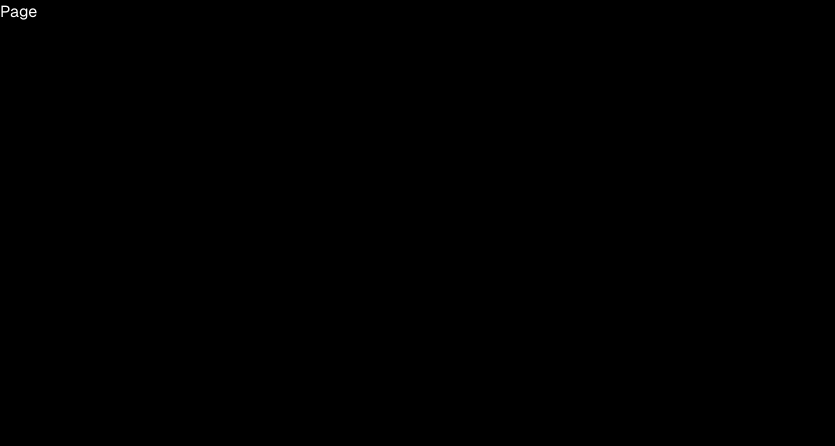
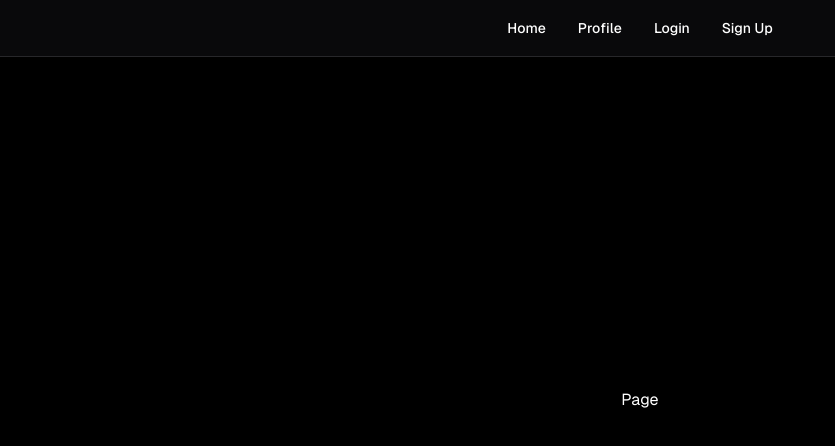
Before and after one commit to alihamasdev/next-mongo-auth, a Next.js app: page / in a window 1280 px wide. Shown: the top 446 px of the page, without its empty margins (0-835 px from the left). Built offline with nearby package versions, Linux system fonts and the light colour scheme.

Commit message:
add header

```diff
--- a/src/app/layout.tsx
+++ b/src/app/layout.tsx
@@ -1,3 +1,4 @@
+import Link from "next/link";
 import type { Metadata } from "next";
 import localFont from "next/font/local";
 
@@ -17,8 +18,16 @@ export const metadata: Metadata = {
 export default function RootLayout({ children }: { children: React.ReactNode }) {
 	return (
 		<html lang="en">
-			<body className="min-h-dvh w-full bg-black text-white" style={geistSans.style}>
-				{children}
+			<body className="w-full bg-black text-white" style={geistSans.style}>
+				<header className="fixed top-0 w-full border-b border-b-zinc-800 bg-zinc-950">
+					<nav className="flex h-14 items-center justify-center gap-x-8 text-sm font-medium *:underline-offset-4 hover:*:underline">
+						<Link href="/">Home</Link>
+						<Link href="/profile">Profile</Link>
+						<Link href="/login">Login</Link>
+						<Link href="/signup">Sign Up</Link>
+					</nav>
+				</header>
+				<main className="flex min-h-dvh w-full items-center justify-center">{children}</main>
 			</body>
 		</html>
 	);
```
